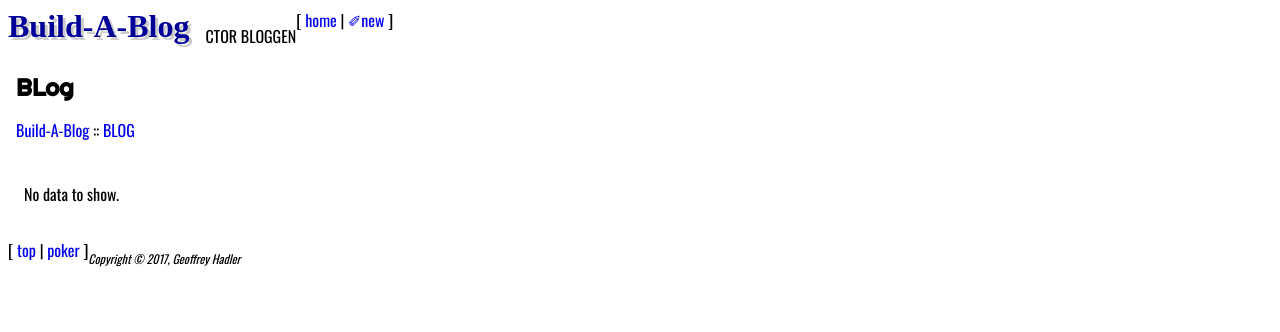
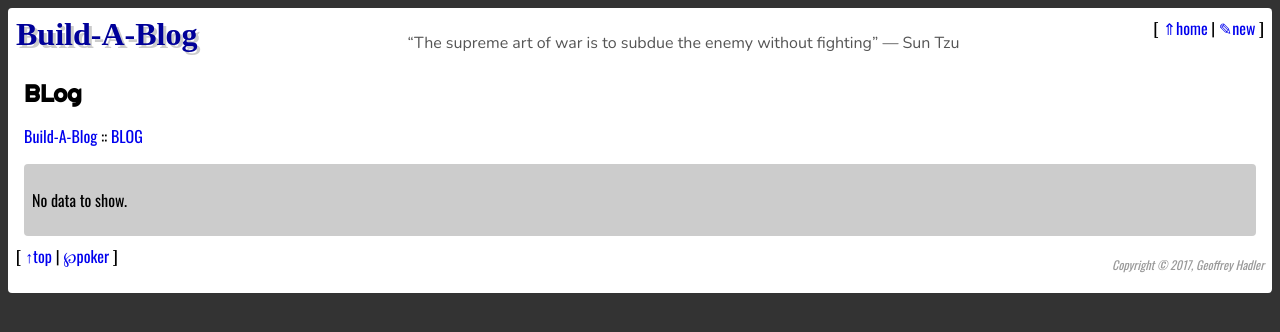
Before and after one commit to ghlaunchcode/build-a-blog, a Flask app: page /blog in a window 1280 px wide. Shown: the top 332 px of the page. Run offline with Flask 2, Linux system fonts and the light colour scheme; data that the repository does not hold is empty; some web fonts are replaced.

Commit message:
Switch slogans to quotes, make expandable, some style changes on blog pages, utf dingbats, rename some variables in backend

```diff
--- a/app.py
+++ b/app.py
@@ -6,22 +6,21 @@
 
 # imports
 from flask import Flask, Markup, request, redirect, url_for, render_template
-
 from flask_sqlalchemy import SQLAlchemy
-
-from random import randint
 
 from gh_slogan import *
 from gh_poker import *
 
+import cgi
+
 # init Flask w/ Debugging
-g_app = Flask( __name__ )
-g_app.config['DEBUG'] = True
-g_app.config['SQLALCHEMY_DATABASE_URI'] = 'mysql+pymysql://build-a-blog:build-a-blog@localhost:3306/build-a-blog'
-g_app.config['SQLALCHEMY_TRACK_MODIFICATIONS'] = False
+app = Flask( __name__ )
+app.config['DEBUG'] = True
+app.config['SQLALCHEMY_DATABASE_URI'] = 'mysql+pymysql://build-a-blog:build-a-blog@localhost:3306/build-a-blog'
+app.config['SQLALCHEMY_TRACK_MODIFICATIONS'] = False
 #g_app.config['SQLALCHEMY_ECHO' ] = True
 
-g_db = SQLAlchemy(g_app)
+db = SQLAlchemy(app)
 
 #g_app.add_url_rule('/favicon.ico', redirect_to=url_for('static',filename='favicon.ico'))
 
@@ -35,35 +34,34 @@ g_ghSECTION_NEW = "New Entry"
 
 # BlogEntry for DB
 # TODO: add date/time (req regen)
-class BlogEntry(g_db.Model):
-    id = g_db.Column(g_db.Integer, primary_key=True)
-    title = g_db.Column(g_db.String(127))
-    content = g_db.Column(g_db.String(1024))
+class BlogEntry(db.Model):
+    id = db.Column(db.Integer, primary_key=True)
+    title = db.Column(db.String(127))
+    content = db.Column(db.String(1024))
     #date
 
     def __init__(self, title, content):
         self.title = title
         self.content = content
 
-
 # TODO:
-#@g_app.before_request
+#@app.before_request
 #def check_login():
 
 # ROUTE "/" ==> REDIRECT to '/blog'
-@g_app.route( "/" )
+@app.route( "/" )
 def index( ):
     return redirect( url_for('blog'), 302 )
 
 # ROUTE "/flop" is EASTER EGG
-@g_app.route( "/flop" )
+@app.route( "/flop" )
 def flop():
     strNav = '<a href="/">' + g_ghSITE_NAME + '</a>' + " :: " + '<a href="/flop">' + g_ghSECTION_POKER + '</a>'
     #TODO get hole cards
     return render_template('flop.html', ghSite_Name=g_ghSITE_NAME, ghSlogan=getSlogan(), ghPokerFlop=Markup(getHandHTML()),ghNav=Markup(strNav),ghPage_Title="Poker" )
 
 # ROUTE "/blog" :: Landing Page / Posts Overview / View Individual
-@g_app.route( "/blog" )
+@app.route( "/blog" )
 def blog():
     # TODO: check GET for entry view
     strNav = '<a href="/">' + g_ghSITE_NAME + '</a>' + " :: " + '<a href="/blog">' + g_ghSECTION_BLOG + '</a>'
@@ -78,20 +76,18 @@ def blog():
             view_entries = BlogEntry.query.all()
         else:
             view_entries = BlogEntry.query.filter_by(id=postID)
-            strNav += " :: " + '<a href="?id=' + postID + '">' + view_entries.first().title + '</a>'
+            strNav += " :: " + '<a href="?id=' + postID + '">' + cgi.escape(view_entries.first().title) + '</a>'
     except:
         view_entries = ""
 
     return render_template('blog.html',ghSite_Name=g_ghSITE_NAME, ghSlogan=getSlogan(),ghPage_Title=strPageTitle,ghNav=Markup(strNav),ghEntries=view_entries )
 
 # ROUTE "/newpost" :: New Blog Post Form [ Get | Post ]
-@g_app.route( "/newpost", methods=['POST', 'GET'] )
+@app.route( "/newpost", methods=['POST', 'GET'] )
 def newpost():
-	# TODO: determine if GET or POST
 	# GET ==> FORM
 	# POST ==> FORM on FAIL
 	#      ==> ADD POST on SUCCESS
-    # TODO: validate form
     entry_name = ""
     entry_content = ""
     str_pt_errmsg = ""
@@ -114,8 +110,8 @@ def newpost():
 
         if not passthru:
             new_entry = BlogEntry(entry_name,entry_content)
-            g_db.session.add(new_entry)
-            g_db.session.commit()
+            db.session.add(new_entry)
+            db.session.commit()
             return redirect( 'blog?id=' + str(new_entry.id), 302 )
 
 
@@ -123,7 +119,7 @@ def newpost():
 
 
 def main():
-    g_app.run()
+    app.run()
 
 if __name__ == "__main__":
     main()
--- a/gh_slogan.py
+++ b/gh_slogan.py
@@ -4,10 +4,25 @@
 
 from random import randint
 
-g_ghSloganList = [ "DEFAULT SLOGAN", "It's a secret to everyone.", "CTOR BLOGGEN", "Welcome Back" ]
+#g_ghSloganList = [ "DEFAULT SLOGAN", "It's a secret to everyone.", "CTOR BLOGGEN", "Welcome Back" ]
+
+g_ghSloganList = [ """ “Live as if you were to die tomorrow. Learn as if you were to live forever” ― Mahatma Gandhi """,
+""" “Without music, life would be a mistake” ― Friedrich Nietzsche """,
+""" “Insanity is doing the same thing, over and over again, but expecting different results” ― Narcotics Anonymous """,
+""" “All that we see or seem is but a dream within a dream” ― Edgar Allan Poe """,
+""" “Learning never exhausts the mind” ― Leonardo da Vinci """,
+""" “The supreme art of war is to subdue the enemy without fighting” ― Sun Tzu """,
+""" “Not all those who wander are lost” ― J.R.R. Tolkien """,
+""" “I have not failed. I've just found 10,000 ways that won't work” ― Thomas Edison """,
+""" “If opportunity doesn't knock, build a door” ― Milton Berle """,
+""" “The secret of getting ahead is getting started” ― Mark Twain """,
+""" “The only true wisdom is in knowing you know nothing” ― Socrates """,
+""" “Everything has beauty, but not everyone sees it” ― Confucious """,
+""" “It is during our darkest moments we must focus to see the light” ― Aristotle """
+]
 
 def getSlogan():
-    return g_ghSloganList[randint(0,3)]
+    return g_ghSloganList[randint(0,len(g_ghSloganList)-1)]
 
 def test_units():
 
--- a/templates/blog.html
+++ b/templates/blog.html
@@ -3,12 +3,17 @@
 {% block content %}
 	<style>
 		.ghBlogView {
+            border-radius: .25em;
+            background: #ccc;
 			padding: .5em;
 /* 			border: 2pt inset; */
 /* 			border-radius: .25em; */
 		}
 		.ghBlogEntry {
+            background: #fff;
+            border: 2pt outset;
 			padding: .5em;
+
 		}
 		h3 {
             display: inline;
@@ -28,7 +33,7 @@
 	{% else %}
 		{% for entry in ghEntries %}
 			<div class="ghBlogEntry">
-			<h3><a href="?id={{entry.id}}">{{entry.title}}</a></h3><h6>[ edit | remove ]</h6>
+			<h3><a href="?id={{entry.id}}">{{entry.title}}</a></h3><h6>[ &#x2710;edit | &#x2718;remove ]</h6>
 			<p>{{entry.content}}</p>
 			</div>
 		{% endfor %}
--- a/templates/boilerplate.html
+++ b/templates/boilerplate.html
@@ -17,9 +17,15 @@
 		<title>{{ghSite_Name}}::{{ghPage_Title}}</title>
 		<style>
 			html {
-
+			    background-color: #333;
 				font-family: Oswald, sans-serif;
 				font-size: 12pt;
+			}
+
+			body {
+                padding: .5em;
+                background-color: #fff;
+                border-radius: .25em;
 			}
 
 			h1, h2, h3 {
@@ -34,18 +40,23 @@
 			header, footer {
 				display: flex;
 				flex-direction: row;
-
+				align-items: left;
+				align-content: center;
+				justify-content: space-between;
 				width: 100%;
 			}
 
 			header h1 {
-				font-family: "Sedgwick Ave";
+                font-family: "Sedgwick Ave";
 				text-shadow: 3px 3px #ccc;
 				color: #009;
 			}
 
 			header p {
+                color: #555;
+                font-family: Nunito;
 				margin-left: 1em;
+
 			}
 			header nav {
 				text-align: right;
@@ -55,6 +66,7 @@
 			}
 
 			footer p {
+                color: #999;
 				font-style: italic;
 				font-size: 75%;
 
@@ -100,13 +112,13 @@
 		</style>
     </head>
     <body>
+    		<a name="top"></a>
 	<header>
-		<a name="top"></a>
 			<h1>{{ghSite_Name}}</h1>
 			<p>{{ghSlogan}}</p>
 			<nav>
 				<!-- TODO:: current page as selected 'tab' -->
-				[ <a href="blog">home</a> | <a href="newpost">&#x2710;new</a> ]
+				[ <a href="blog">&uArr;home</a> | <a href="newpost">&#x270E;new</a> ]
 			</nav>
 	</header>
 	<main>
@@ -117,7 +129,7 @@
 	</main>
 	<footer>
 			<nav>
-				[ <a href="#top">top</a> | <a href="flop">poker</a> ]
+				[ <a href="#top">&uarr;top</a> | <a href="flop">&weierp;poker</a> ]
 			</nav>
 			<p>
 				Copyright &copy; 2017, Geoffrey Hadler
```
